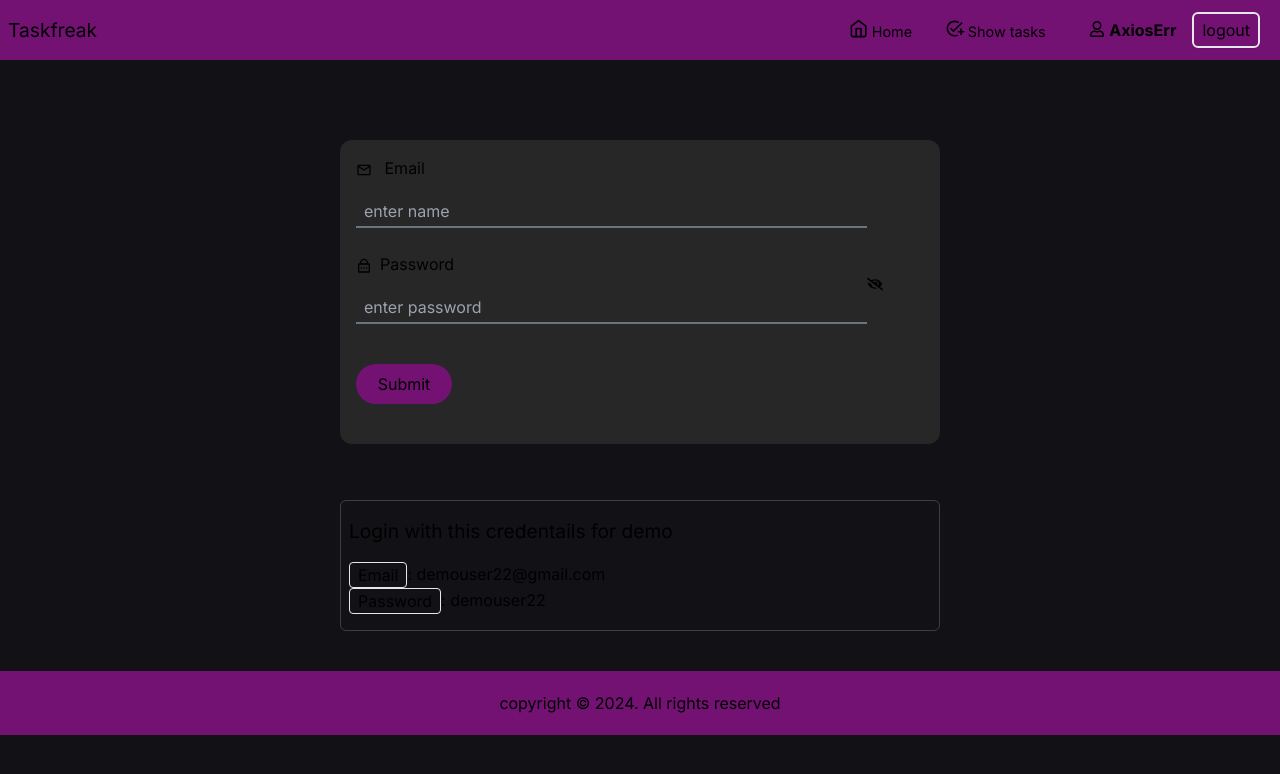
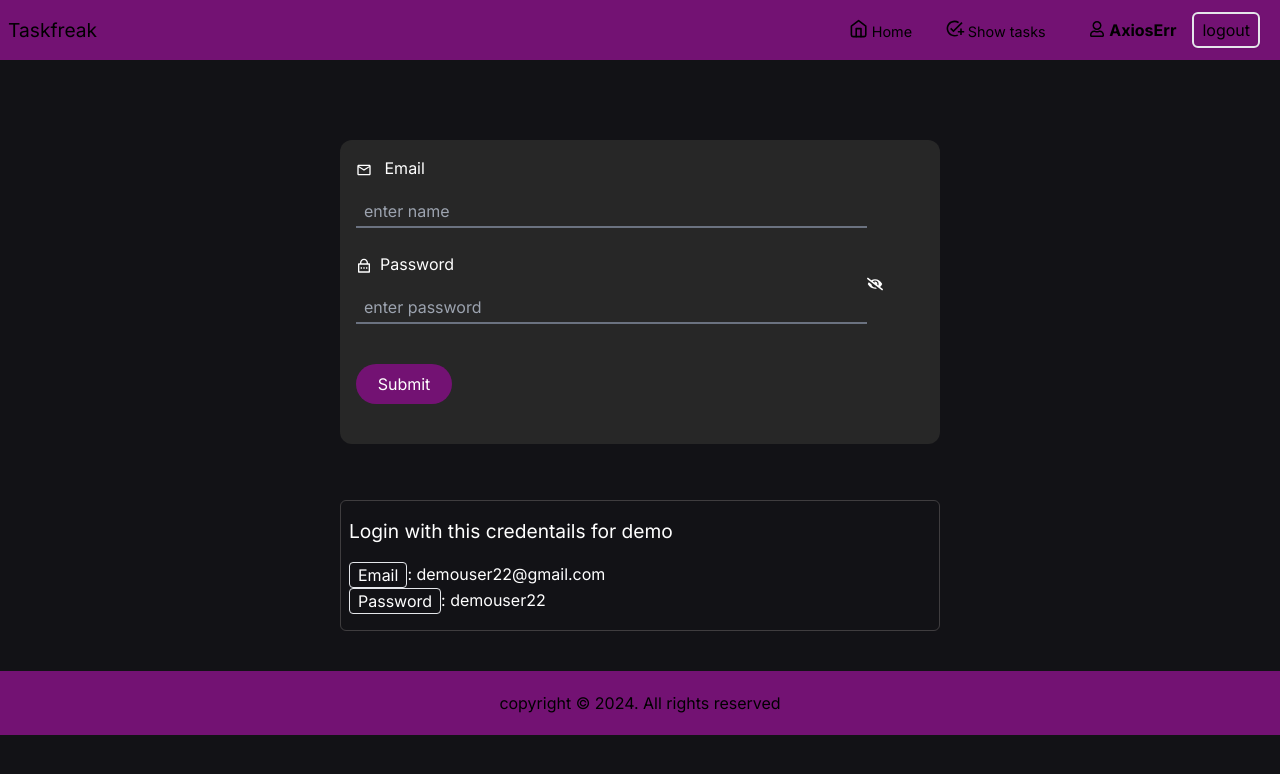
Before and after one commit to Piyush07p/task-manager, a Next.js app: page /login in a window 1280 px wide. Shown: the top 774 px of the page. Built offline with nearby package versions, Linux system fonts and the light colour scheme; no server answers.

Commit message:
added text-white in every page

```diff
--- a/src/app/Signup/page.js
+++ b/src/app/Signup/page.js
@@ -54,7 +54,7 @@ const page = () => {
     }
  return(
     <>
-     <section className='flex justify-center pt-[5rem] h-[100vh] p-10'>
+     <section className='flex text-white justify-center pt-[5rem] h-[100vh] p-10'>
           <ToastContainer/>
             <form method='POST' className='bg-[#272727] rounded-2xl w-[100%] md:w-[60%] lg:w-[50%] sm:w-[65%] p-4 h-[24rem]' >
                     <div>
--- a/src/app/login/page.js
+++ b/src/app/login/page.js
@@ -67,7 +67,7 @@ const {loadUser}=useContext(UserContext)
   }
   return (
     <>
-        <section className='flex  w-full  justify-center pt-[5rem] py-4  px-10'>
+        <section className='flex text-white  w-full  justify-center pt-[5rem] py-4  px-10'>
           <ToastContainer/>
 
             <form method='POST' className='  w-[100%] rounded-xl border-[var(--border1)] md:w-[50%] sm:w-[65%] bg-[#272727] p-4 h-[17.5rem] md:h-[19rem]' >
@@ -103,7 +103,7 @@ const {loadUser}=useContext(UserContext)
             </form>
 
      </section>
-     <div className='flex justify-center w-full px-10 pb-10'>
+     <div className='flex text-white justify-center w-full px-10 pb-10'>
         <div style={{border:"1px solid rgba(109,105,105,0.5)"}} className="py-4 px-2 rounded-md text-[0.8rem] sm:text-[1rem]  w-[100%] md:w-[50%] sm:w-[65%] mt-10 flex-col items-center justify-center">
              <h1 className='text-[1.2rem] mb-4'>Login with this credentails for demo</h1>
               <p className="flex"><span className='border px-2 rounded'>Email</span> : demouser22@gmail.com</p>
--- a/src/app/profile/page.js
+++ b/src/app/profile/page.js
@@ -76,7 +76,7 @@ useEffect(()=>{
 
   return (
         <>
-            <section className='p-3 flex flex-col items-center '>
+            <section className='p-3 text-white flex flex-col items-center '>
                <h1 className='text-xl my-6'>User Profile</h1>
                <div className=' flex flex-col items-center w-[100%]'>
                     <div className='flex flex-col  sm:flex-row justify-between rounded-md items-center border w-[95%] sm:w-[75%] md:w-[60%] p-3 my-2'>
--- a/src/app/task/page.js
+++ b/src/app/task/page.js
@@ -56,7 +56,7 @@ const page = () => {
 
   return (
     <>
-        <section className='p-2 flex flex-col items-center  '>
+        <section className='p-2 text-white flex flex-col items-center  '>
             <ToastContainer />
               <div className=' mt-3 ' >
                 <Image alt='image' className='w-[16rem] sm:w-[20rem]' src={svg}/>
--- a/src/app/tasklist/page.js
+++ b/src/app/tasklist/page.js
@@ -179,7 +179,7 @@ return (
     {
       (hidePopup)?<Update/>:""
     }
-      <section className='p-3flex flex-col'>
+      <section className='p-3 text-white flex flex-col'>
           <h1 className='font-bold text-xl my-3 text-center'>The listed tasks are below</h1>
           <div className='flex justify-center  '>
             <h2 className='rounded-md text-center text-[0.7rem] md:text-[1rem] border w-[11rem] p-1 mx-10 my-3'>Total tasks: {taskList.length}</h2>
```
